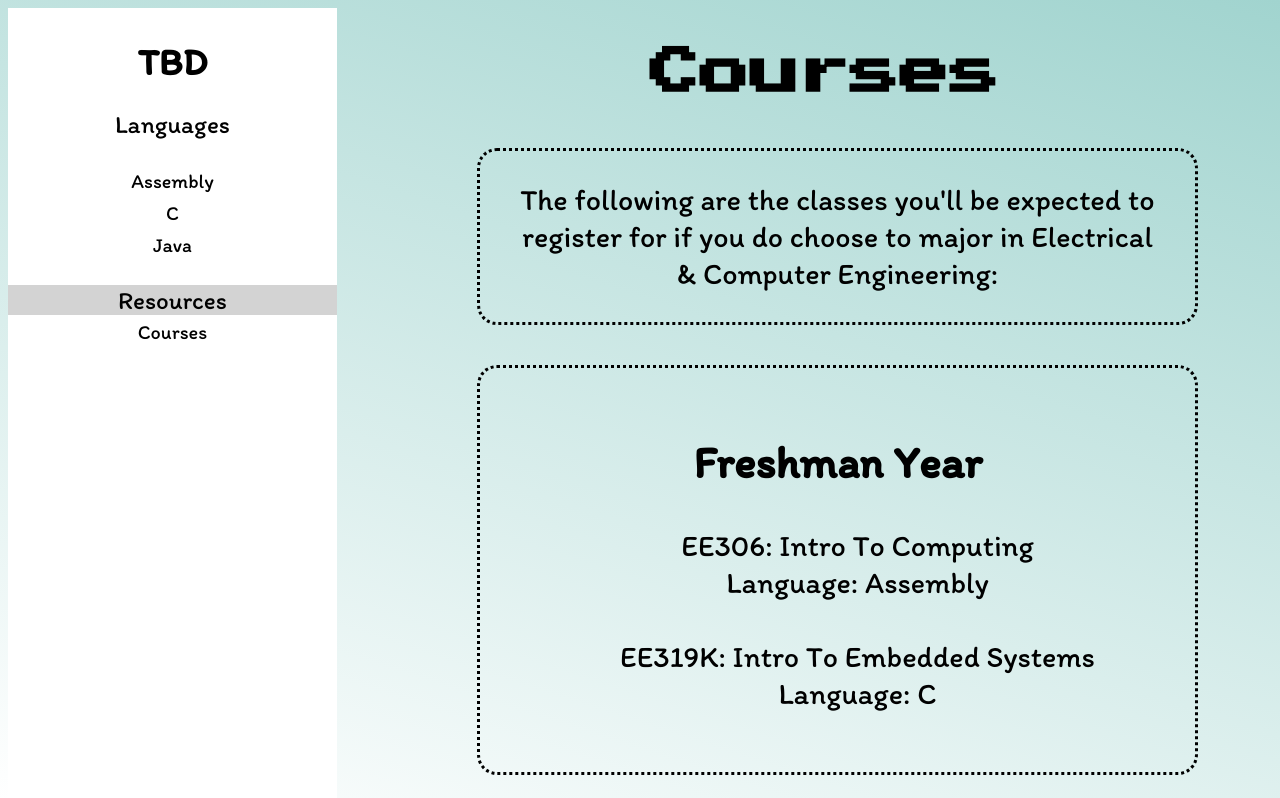
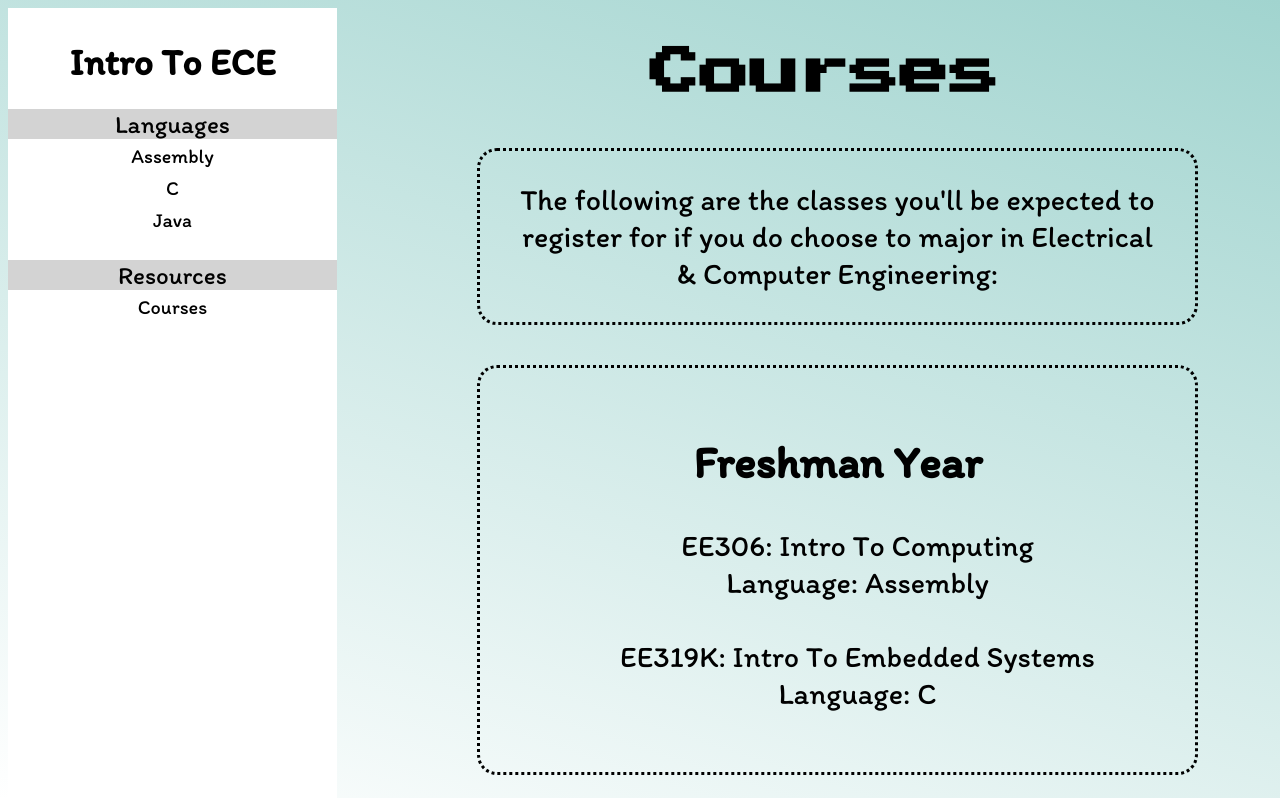
Before and after one commit to epitiffany/epitiffany.github.io, a plain HTML site: page courseload.html in a window 1280 px wide. Shown: the top 798 px of the page. Drawn offline with Linux system fonts and the light colour scheme.

Commit message:
Update courseload.html

```diff
--- a/courseload.html
+++ b/courseload.html
@@ -11,8 +11,8 @@
 <body>
   <div class="separate">
     <div class="sidebar">
-      <h2 class="tbd"><a href = "index.html">TBD</a></h2>
-      <p class="language_category">Languages</p>
+      <h2 class="tbd"><a href = "index.html">Intro To ECE</a></h2>
+      <p class="category">Languages</p>
       <a href="assembly_coding.html"><button class="option">Assembly</button></a>
       <a href="c_coding.html"><button class="option">C</button></a>
       <a href="java_coding.html"><button class="option">Java</button></a>
```
